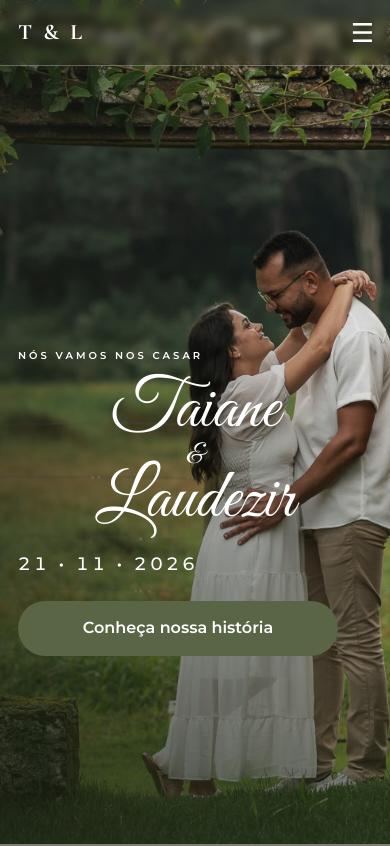
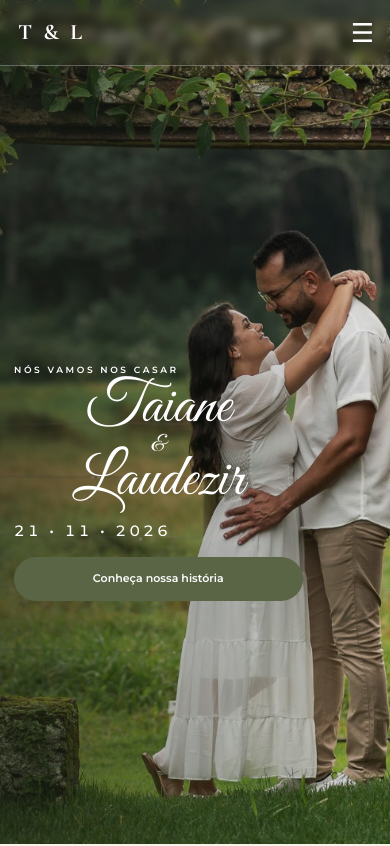
Before and after one commit to Taiane-Laudezir/casamento-taiane-laudezir, a website: page public/index.html in a window 390 px wide. Shown: the top 846 px of the page. Drawn offline with nearby package versions, Linux system fonts and the light colour scheme; no server answers.

Commit message:
V15 - estabilização mobile e navegação

```diff
--- a/package.json
+++ b/package.json
@@ -1,8 +1,8 @@
 {
   "name": "casamento-taiane-laudezir",
-  "version": "14.0.0",
+  "version": "15.0.0",
   "private": true,
-  "description": "Site do casamento de Taiane e Laudezir — V14 capa mobile e convite oficial no compartilhamento",
+  "description": "Site do casamento de Taiane e Laudezir — V15 estabilizada",
   "scripts": {
     "start": "node server.js",
     "dev": "node server.js"
--- a/public/index.html
+++ b/public/index.html
@@ -10,8 +10,8 @@
   <meta property="og:type" content="website" />
   <meta property="og:locale" content="pt_BR" />
   <meta property="og:url" content="https://casamento-taiane-laudezir.onrender.com/" />
-  <meta property="og:image" content="https://casamento-taiane-laudezir.onrender.com/assets/convite-oficial-whatsapp-v14.jpg" />
-  <meta property="og:image:secure_url" content="https://casamento-taiane-laudezir.onrender.com/assets/convite-oficial-whatsapp-v14.jpg" />
+  <meta property="og:image" content="https://casamento-taiane-laudezir.onrender.com/assets/convite-oficial-v15.jpg" />
+  <meta property="og:image:secure_url" content="https://casamento-taiane-laudezir.onrender.com/assets/convite-oficial-v15.jpg" />
   <meta property="og:image:type" content="image/jpeg" />
   <meta property="og:image:width" content="1024" />
   <meta property="og:image:height" content="1536" />
@@ -20,7 +20,7 @@
   <meta name="twitter:card" content="summary_large_image" />
   <meta name="twitter:title" content="Taiane & Laudezir — 21.11.2026" />
   <meta name="twitter:description" content="Estamos preparando esse dia com muito carinho. Aqui você encontra todos os detalhes do nosso casamento. 🤍" />
-  <meta name="twitter:image" content="https://casamento-taiane-laudezir.onrender.com/assets/convite-oficial-whatsapp-v14.jpg" />
+  <meta name="twitter:image" content="https://casamento-taiane-laudezir.onrender.com/assets/convite-oficial-v15.jpg" />
 
   <meta name="theme-color" content="#596545" />
   <link rel="preconnect" href="https://fonts.googleapis.com">
--- a/public/styles.css
+++ b/public/styles.css
@@ -1091,12 +1091,113 @@ header[id]{
 
 
 /* ==========================================================
-   V14 — capa mobile aprovada + convite oficial no WhatsApp
+   V15 — estabilização
+   Base: V13 estável. Sem transform no hero-content.
    ========================================================== */
+
 @media(max-width:600px){
-  /* Abaixa somente o bloco de conteúdo da capa no celular,
-     preservando enquadramento, desktop e demais seções. */
+  /*
+    A capa continua ocupando exatamente 100svh.
+    O bloco é posicionado de forma absoluta dentro dela,
+    portanto não altera a altura da página nem as âncoras.
+  */
+  .hero{
+    position:relative;
+    min-height:100svh;
+    background-position:68% center;
+    overflow:hidden;
+  }
+
   .hero-content{
-    transform:translateY(48px);
+    position:absolute !important;
+    z-index:2;
+    top:43% !important;
+    bottom:auto !important;
+    left:14px !important;
+    right:auto !important;
+    width:74% !important;
+    max-width:320px !important;
+    min-height:0 !important;
+    height:auto !important;
+
+    transform:none !important;
+    padding:0 !important;
+    margin:0 !important;
+
+    display:flex;
+    flex-direction:column;
+    justify-content:flex-start !important;
+    align-items:flex-start !important;
+    text-align:left !important;
+    background:none !important;
+  }
+
+  .hero-content .eyebrow{
+    width:100%;
+    margin:0 0 7px !important;
+    font-size:9px;
+    letter-spacing:2.6px;
+    text-align:left;
+  }
+
+  .hero .hero-names{
+    width:100% !important;
+    margin:0 !important;
+    font-size:clamp(52px,15.5vw,64px) !important;
+    line-height:.80 !important;
+    align-items:center;
+  }
+
+  .hero .hero-names span{
+    width:100%;
+    text-align:center !important;
+  }
+
+  .hero .hero-names small{
+    margin:.06em 0 .02em !important;
+    font-size:.38em !important;
+  }
+
+  .hero-content .date{
+    margin:14px 0 14px !important;
+    font-size:15px !important;
+    letter-spacing:3.4px !important;
+    white-space:nowrap;
+  }
+
+  .hero .btn.primary{
+    width:100% !important;
+    min-height:44px !important;
+    padding:11px 14px !important;
+    font-size:11px;
   }
 }
+
+/* Telefones baixos: compacta o conjunto sem mover o fluxo da página */
+@media(max-width:600px) and (max-height:700px){
+  .hero-content{
+    top:39% !important;
+    width:76% !important;
+  }
+
+  .hero .hero-names{
+    font-size:clamp(48px,14.5vw,58px) !important;
+  }
+
+  .hero-content .date{
+    margin:10px 0 11px !important;
+    font-size:14px !important;
+  }
+
+  .hero .btn.primary{
+    min-height:42px !important;
+    padding:9px 12px !important;
+  }
+}
+
+/* Segurança: nenhuma versão anterior pode deslocar visualmente o bloco */
+@media(max-width:600px){
+  .hero-content{
+    translate:none !important;
+  }
+}
```
Also changed, not shown: README.md, public/assets/convite-oficial-v15.jpg (added).
